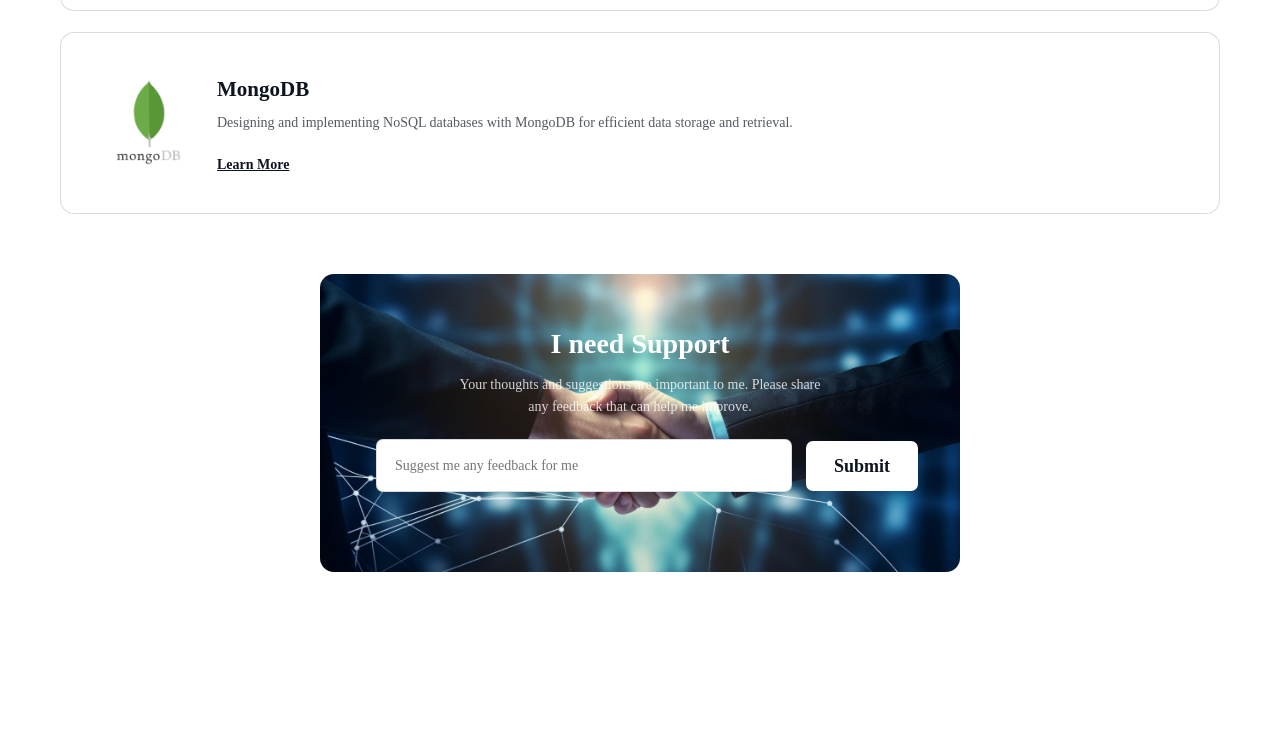
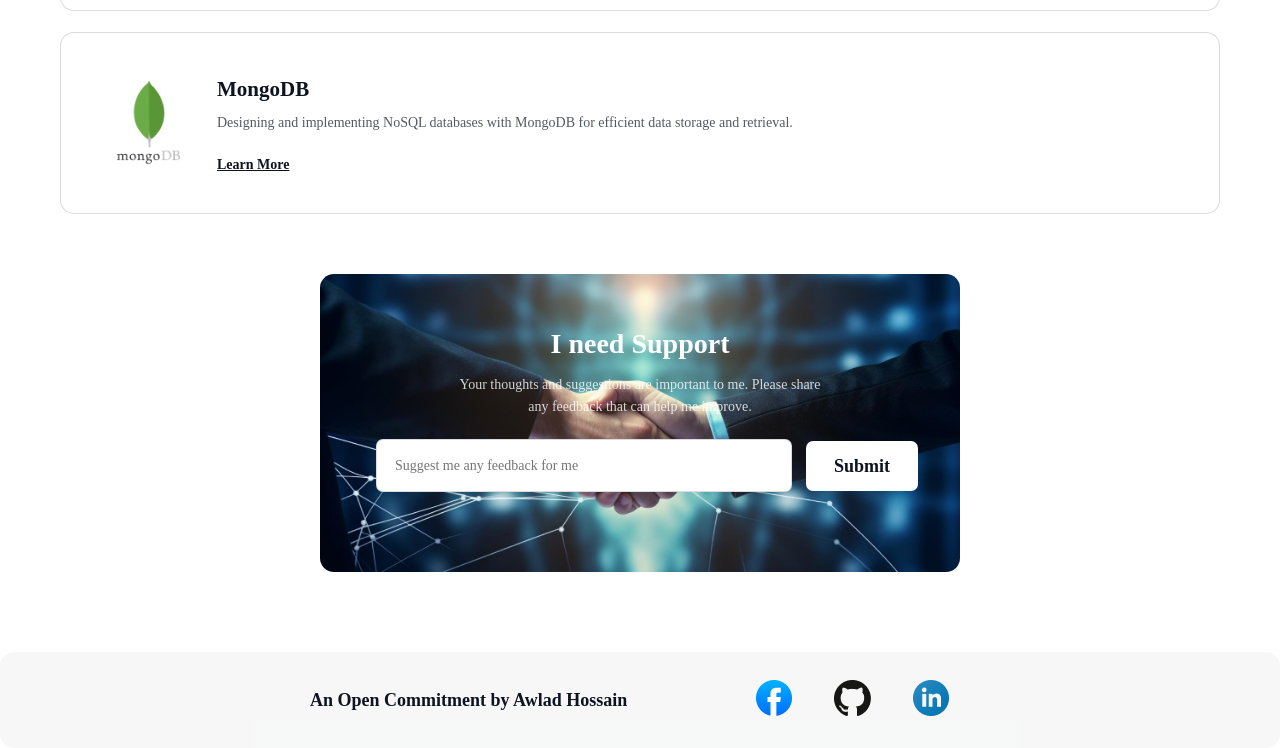
Before and after one commit to shahinanishi/assignment-portfolio, a plain HTML site: page index.html in a window 1280 px wide. Shown: the part 4107-4855 px from the top of the page. Before the commit the page ends 4759 px from the top, so only its background shows below. Drawn offline with Linux system fonts and the light colour scheme; a web font is replaced by a local one.

Commit message:
added footer

```diff
--- a/index.html
+++ b/index.html
@@ -40,7 +40,6 @@
                         <p>My goal is to develop user-friendly web <br> applications that make a difference.</p>
                         <h4>Learn More</h4>
                     </div>
-
                 </div>
                 <div class="card-box bg-common">
                     <div class="card-contain">
@@ -144,8 +143,13 @@
             </div>
         </section>
     </main>
-    <footer>
-
+    <footer id="footer">
+            <p>An Open Commitment by Awlad Hossain</p>
+            <div class="social-icons">
+                <a href="https://www.facebook.com/" class="facebook" target="_blank"><img src="assets/facebook.png" alt=""></a>
+                <a href="https://github.com/" class="github" target="_blank"><img src="assets/github.png" alt=""></a>
+                <a href="https://www.linkedin.com/" class="linkedin" target="_blank"><img src="assets/linkedin-icon 1.png" alt=""></a>
+            </div>
     </footer>
 </body>
 </html>
--- a/style/style.css
+++ b/style/style.css
@@ -419,3 +419,35 @@ border-bottom: 2px dashed rgb(199, 199, 214);
     margin-bottom: 21px;
     opacity: 0.8;
 }
+
+/* Footer styles */
+footer {
+    border-radius: 14px;
+    background: rgba(13, 19, 33, 0.03);
+    padding: 28px 310px;
+    text-align: center;
+    bottom: 0;
+    display: flex;
+    justify-content: space-between;
+    align-items: center;
+}
+
+footer p{
+    color: rgb(13, 19, 33);
+    font-family: Azeret Mono;
+    font-size: 18px;
+    font-weight: 600;
+    line-height: 20px;
+    letter-spacing: 0%;
+    text-align: center;
+}
+
+.social-icons {
+    display: flex;
+    align-items: center;
+}
+
+.social-icons a {
+    margin: 0 21px;
+    text-decoration: none;
+}
```
